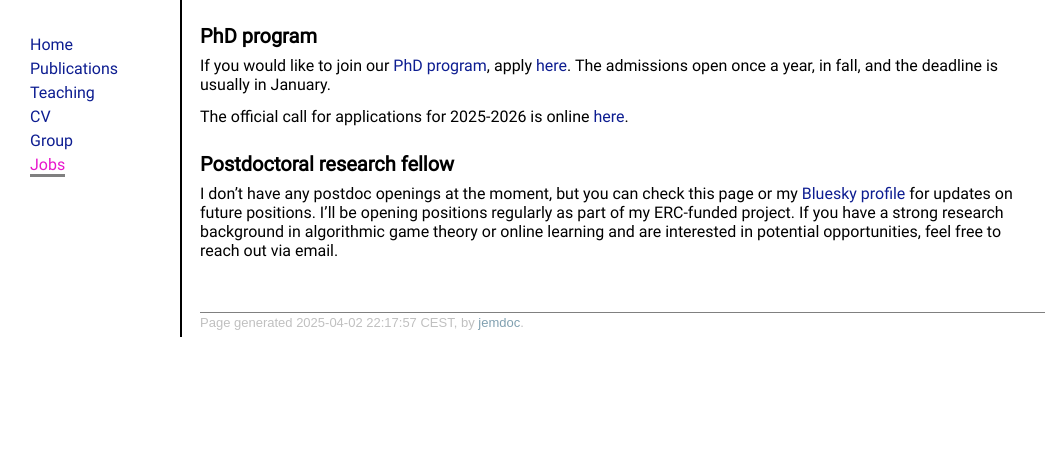
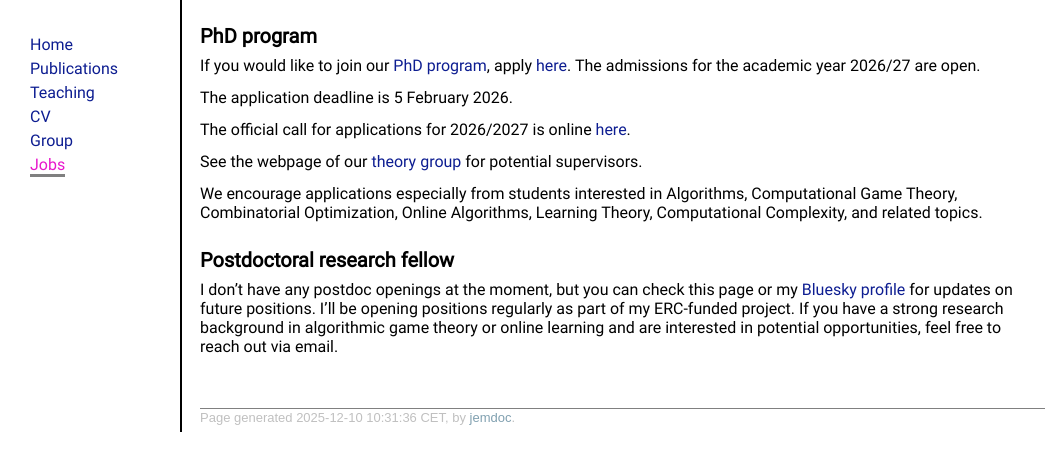
Before and after one commit to andCelli/andCelli.github.io, a plain HTML site: page jobs.html in a window 1280 px wide. Shown: the part 49-520 px from the top of the page, without its empty margins (0-1045 px from the left). Drawn offline with Linux system fonts and the light colour scheme.

Commit message:
phd 2627

```diff
--- a/jobs.html
+++ b/jobs.html
@@ -30,13 +30,16 @@
 <h1>Job opportunities</h1>
 </div>
 <h2>PhD program</h2>
-<p>If you would like to join our <a href="https://www.unibocconi.it/en/programs/phd/phd-statistics-and-computer-science">PhD program</a>, apply <a href="https://www.unibocconi.it/en/programs/phd/admissions">here</a>. The admissions open once a year, in fall, and the deadline is usually in January.</p>
-<p>The official call for applications for 2025-2026 is online <a href="https://www.unibocconi.it/sites/default/files/media/attachments/Bando_STAT_CS_41_ciclo%20DR_94%202%20Ottobre%202024.pdf?VersionId=bkmMHz2fhii6XAVig7gF14Ztv6A9ewHp">here</a>.</p>
+<p>If you would like to join our <a href="https://www.unibocconi.it/en/programs/phd/phd-statistics-and-computer-science">PhD program</a>, apply <a href="https://www.unibocconi.it/en/programs/phd/admissions">here</a>. The admissions for the academic year 2026/27 are open. </p>
+<p>The application deadline is 5 February 2026. </p>
+<p>The official call for applications for 2026/2027 is online <a href="https://www.unibocconi.it/sites/default/files/media/attachments/Bando_42_ciclo_26_27_final_signed.pdf">here</a>.</p>
+<p>See the webpage of our <a href="https://cs.unibocconi.eu/research/theory">theory group</a> for potential supervisors.</p>
+<p>We encourage applications especially from students interested in Algorithms, Computational Game Theory, Combinatorial Optimization, Online Algorithms, Learning Theory, Computational Complexity, and related topics.</p>
 <h2>Postdoctoral research fellow</h2>
 <p>I don’t have any postdoc openings at the moment, but you can check this page or my <a href="https://bsky.app/profile/acelli.bsky.social">Bluesky profile</a> for updates on future positions. I’ll be opening positions regularly as part of my ERC-funded project. If you have a strong research background in algorithmic game theory or online learning and are interested in potential opportunities, feel free to reach out via email.</p>
 <div id="footer">
 <div id="footer-text">
-Page generated 2025-04-02 22:17:57 CEST, by <a href="http://jemdoc.jaboc.net/">jemdoc</a>.
+Page generated 2025-12-10 10:31:36 CET, by <a href="http://jemdoc.jaboc.net/">jemdoc</a>.
 </div>
 </div>
 </td>
```
